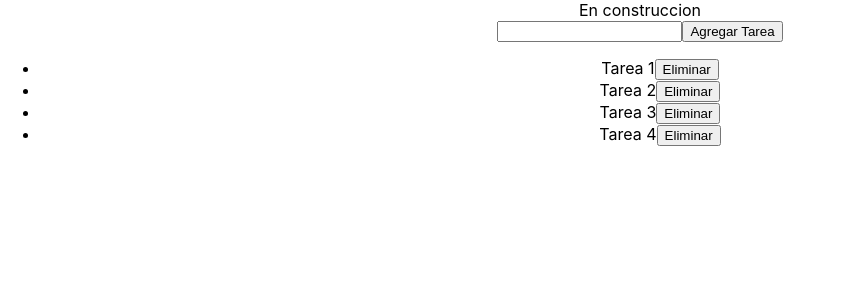
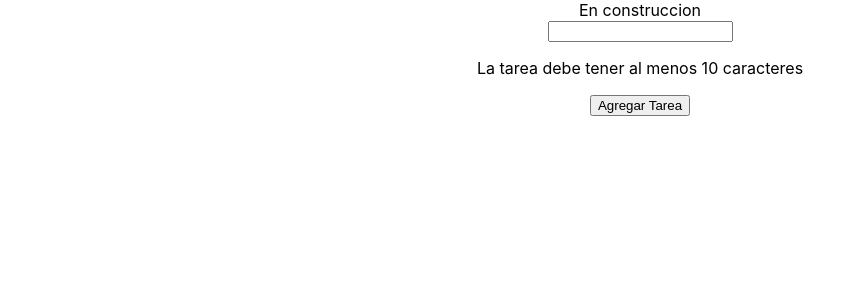
Before and after one commit to javb93/ejemplo42M, a React (Create React App) app: page / in a window 1280 px wide. Shown: the top 300 px of the page, without its empty margins (0-843 px from the left). Built offline with nearby package versions, Linux system fonts and the light colour scheme.

Commit message:
Utilizando estado y levantado de estado

```diff
--- a/src/components/Addtask.js
+++ b/src/components/Addtask.js
@@ -1,8 +1,34 @@
-function Addtask() {
+import React, { useState } from "react";
+function Addtask({ setTareas }) {
+  const [tarea, setTarea] = useState("");
+  const [isInvalid, setIsInvalid] = useState(true);
+
+  function addTask() {
+    if (!isInvalid) {
+      setTareas((tareas) => {
+        return [...tareas, tarea];
+      });
+      setTarea("");
+      setIsInvalid(true);
+    }
+  }
   return (
     <div>
-      <input type="text"></input>
-      <button>Agregar Tarea</button>
+      <input
+        type="text"
+        value={tarea}
+        onChange={(event) => {
+          if (tarea.length < 10) {
+            setIsInvalid(true);
+          } else {
+            setIsInvalid(false);
+          }
+
+          setTarea(event.target.value);
+        }}
+      ></input>
+      {isInvalid && <p>La tarea debe tener al menos 10 caracteres</p>}
+      <button onClick={addTask}>Agregar Tarea</button>
     </div>
   );
 }
--- a/src/pages/Todo.js
+++ b/src/pages/Todo.js
@@ -1,14 +1,14 @@
 import Addtask from "../components/Addtask";
 import Tasklist from "../components/Tasklist";
-
-const consttasks = ["Tarea 1", "Tarea 2", "Tarea 3", "Tarea 4"];
+import { useState } from "react";
 
 function Todo() {
+  const [tareas, setTareas] = useState([]);
   return (
     <div>
       En construccion
-      <Addtask></Addtask>
-      <Tasklist tareas={consttasks}></Tasklist>
+      <Addtask setTareas={setTareas} tareas={tareas}></Addtask>
+      <Tasklist tareas={tareas}></Tasklist>
     </div>
   );
 }
```
